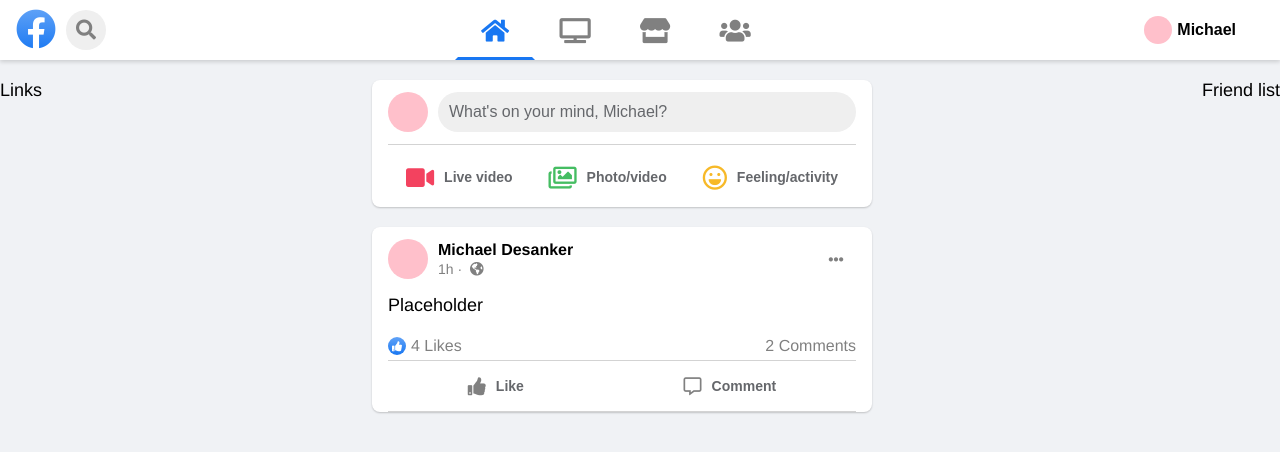
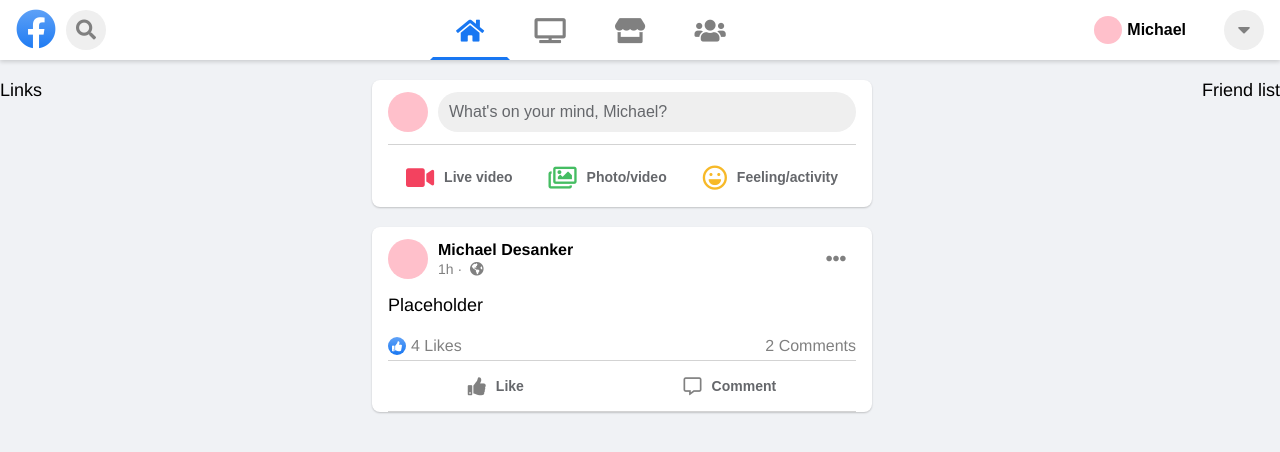
Before and after one commit to mdesanker/facebook-clone, a React (Create React App) app: page / in a window 1280 px wide. Shown: the top 452 px of the page. Built offline with nearby package versions, Linux system fonts and the light colour scheme; no server answers.

Commit message:
Add options btn to header

```diff
--- a/src/components/elements/RoundBtn.js
+++ b/src/components/elements/RoundBtn.js
@@ -3,6 +3,7 @@
 const RoundBtn = ({ icon, clear, gray }) => {
   const icons = {
     ellipsis: <i className="fas fa-ellipsis-h" />,
+    down: <i className="fas fa-caret-down" />,
   };
 
   return (
@@ -22,7 +23,7 @@
   align-items: center;
   cursor: pointer;
 
-  font-size: 15px;
+  font-size: 20px;
   color: gray;
 
   ${(props) =>
@@ -34,6 +35,16 @@
         background-color: #efefef;
       }
     `};
+
+  ${(props) =>
+    props.gray &&
+    css`
+      background-color: #efefef;
+
+      &:hover {
+        background-color: #e5e5e5;
+      }
+    `};
 `;
 
 export default RoundBtn;
--- a/src/components/views/home/header/Header.js
+++ b/src/components/views/home/header/Header.js
@@ -1,4 +1,5 @@
 import styled from "styled-components";
+import RoundBtn from "../../../elements/RoundBtn";
 import CenterNav from "./CenterNav";
 import Logo from "./Logo";
 import ProfileTab from "./ProfileTab";
@@ -16,6 +17,7 @@
       </HeaderSection>
       <HeaderSection>
         <ProfileTab />
+        <RoundBtn icon="down" gray />
       </HeaderSection>
     </HeaderWrapper>
   );
```
Also changed, not shown: src/components/post/CreatePostModal.js (deleted), src/components/post/NewPost.js (deleted), src/components/post/Post.js (deleted).
